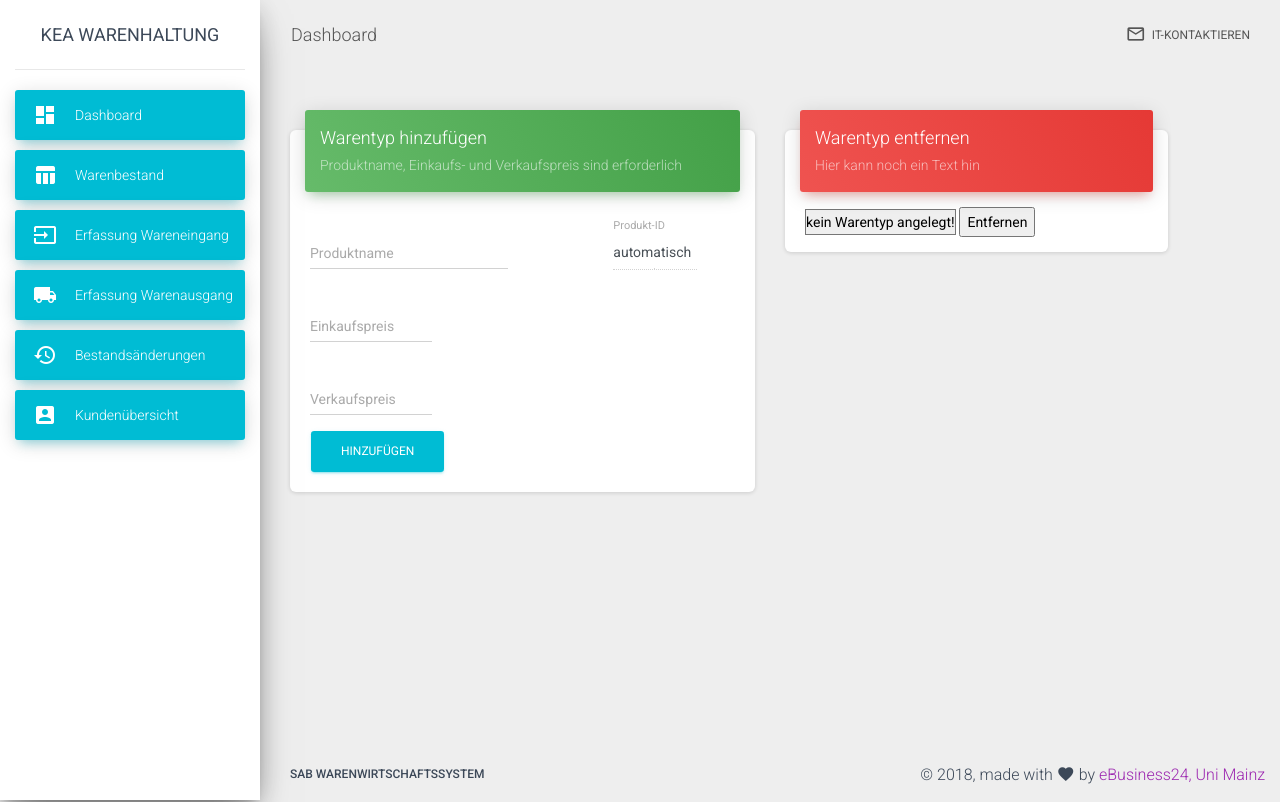
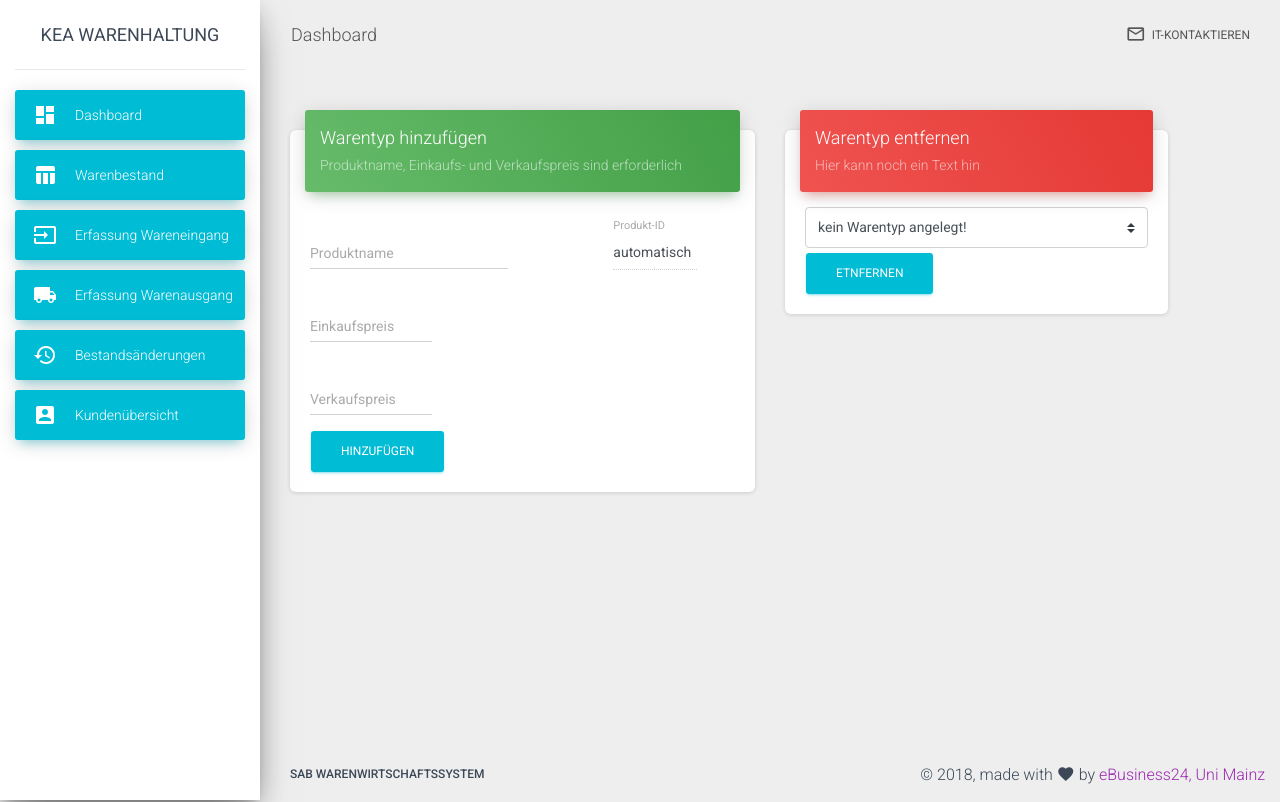
Before and after one commit to michaelwirz/ebusiness24, a PHP site: page /dashboard.php in a window 1280 px wide. Run offline with PHP 8.4, Linux system fonts and the light colour scheme; data that the repository does not hold is empty; some libraries are stand-ins or nearby versions.

Commit message:
Update remove.php

```diff
--- a/remove.php
+++ b/remove.php
@@ -6,10 +6,10 @@
         </div>
         <div class="card-body">
             <form role="form" method="post" action="dashboard.php">
-                <select name="remove">
+                <select name="remove" class="browser-default custom-select">
                     <?php include 'remove_query.php' ;?>
                 </select>
-                <input type="submit" value="Entfernen">
+                <input type="submit" value="ETNFERNEN" class="btn btn-info pull-right">
             </form>
         </div>
     </div>
```
